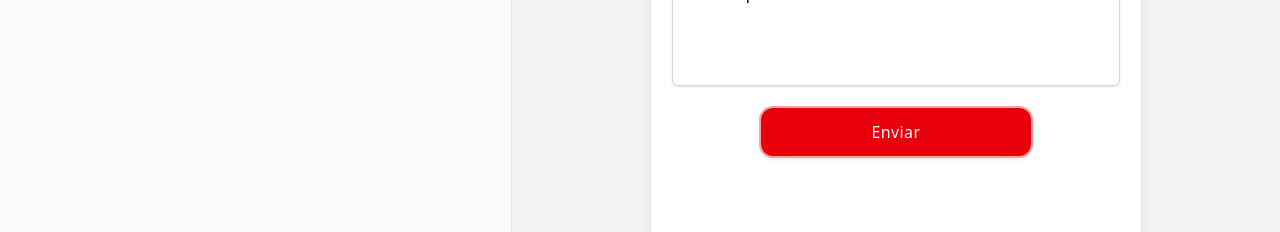
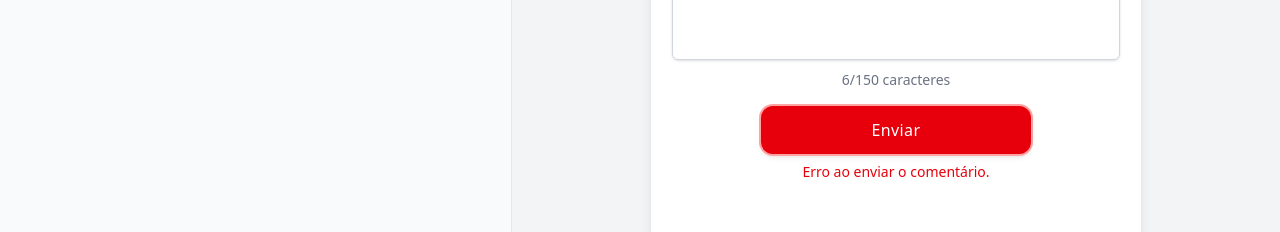
Before and after one commit to lucasolima/sjcc-frontend, a React (Vite) app: page / in a window 1280 px wide. Both pictures are taken after typing "Sample", "Sample" into the empty fields and a click on the input "Enviar". Shown: the part 464-696 px from the top of the page. Built offline with nearby package versions, Linux system fonts and the light colour scheme; no server answers.

Commit message:
added character counter information to textarea element

```diff
--- a/src/components/Commentaries/CommentariesList.tsx
+++ b/src/components/Commentaries/CommentariesList.tsx
@@ -26,9 +26,11 @@ function CommentList() {
   console.log(comments)
   return (
     <div className="space-y-4">
-      {comments.map((comment) => (
+      {comments
+        .slice()
+        .reverse()
+        .map((comment) => (
         <Commentary name={comment.name} createdAt={new Date(comment.createdAt ?? "").toLocaleDateString("pt-br")} content={comment.status == "approved" ? comment.content : 'Comentário Removido'}/>
-
       ))}
     </div>
   );
--- /dev/null
+++ b/src/components/Form/CharacterCounter.tsx
@@ -0,0 +1,14 @@
+type CharacterCounterProps = {
+    currentLength: number;
+    maxLength: number;
+  };
+
+  function CharacterCounter({ currentLength, maxLength }: CharacterCounterProps) {
+    return (
+      <p className="text-sm text-gray-500 mt-1">
+        {currentLength}/{maxLength} caracteres
+      </p>
+    );
+  }
+
+  export default CharacterCounter;
--- a/src/components/Form/CommentForm.tsx
+++ b/src/components/Form/CommentForm.tsx
@@ -5,22 +5,24 @@ import NameInput from './NameInput';
 import TextArea from './TextArea';
 import SubmitButton from './SubmitButton';
 import FormTitle from './FormTitle';
+import CharacterCounter from './CharacterCounter';
 
 function CommentForm() {
   const [name, setName] = useState("");
   const [content, setContent] = useState("");
+  const [statusMessage, setStatusMessage] = useState<{ type: "success" | "error"; text: string } | null>(null);
 
-  async function handleSubmit(e: React.FormEvent){
+  async function handleSubmit(e: React.FormEvent) {
     e.preventDefault();
 
-    try{
-      await postComment({name, content});
-      alert("Comentário enviado com sucesso!");
+    try {
+      await postComment({ name, content });
+      setStatusMessage({ type: "success", text: "Comentário enviado com sucesso!" });
       setName("");
       setContent("");
     } catch (e) {
-      alert("Erro ao enviar o comentário.");
-      console.log(e);
+      setStatusMessage({ type: "error", text: "Erro ao enviar o comentário." });
+      console.error(e);
     }
   }
 
@@ -29,14 +31,15 @@ function CommentForm() {
       <form
         onSubmit={handleSubmit}
         className="w-2/3 h-full bg-white rounded-xl shadow-lg flex flex-col justify-center gap-4"
-        >
+      >
         <FormTitle />
+
         <div className='flex flex-col items-center'>
           <Label htmlFor="name-input">Nome</Label>
           <NameInput
             value={name}
             onChange={(e) => setName(e.target.value)}
-           />
+          />
         </div>
 
         <div className="flex flex-col items-center">
@@ -44,15 +47,23 @@ function CommentForm() {
           <TextArea
             value={content}
             onChange={(e) => setContent(e.target.value)}
+            maxLength={150}
           />
+        <CharacterCounter currentLength={content.length} maxLength={150} />
+
         </div>
 
-        <div className="flex justify-center">
+        <div className="flex flex-col items-center gap-2">
           <SubmitButton />
+          {statusMessage && (
+            <p className={`text-sm ${statusMessage.type === "success" ? "text-green-600" : "text-red-600"}`}>
+              {statusMessage.text}
+            </p>
+          )}
         </div>
       </form>
     </div>
-  )
+  );
 }
 
-export default CommentForm
+export default CommentForm;
--- a/src/components/Form/TextArea.tsx
+++ b/src/components/Form/TextArea.tsx
@@ -2,10 +2,11 @@ import { FaRegCommentDots } from 'react-icons/fa'
 
 type TextAreaInputProps = {
   value:string;
+  maxLength: number;
   onChange: (e: React.ChangeEvent<HTMLTextAreaElement>) => void;
 }
 
-function CommentTextarea({value, onChange}: TextAreaInputProps) {
+function CommentTextarea({value, onChange, maxLength}: TextAreaInputProps) {
   return (
     <div className="relative w-full max-w-md">
       <FaRegCommentDots className="absolute left-3 top-3 text-gray-400 pointer-events-none" />
@@ -13,6 +14,7 @@ function CommentTextarea({value, onChange}: TextAreaInputProps) {
         id="text-area"
         value={value}
         onChange={onChange}
+        maxLength={maxLength}
         placeholder="Faça seu comentário"
         required
         rows={4}
```
